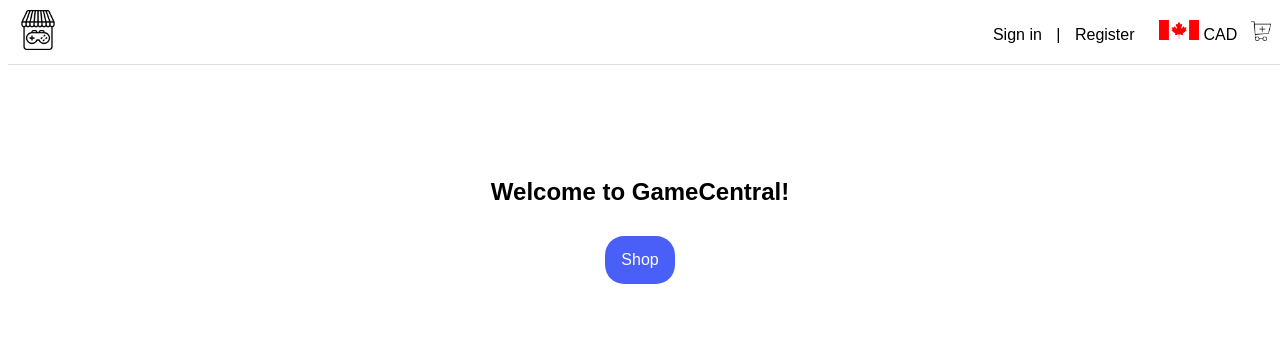
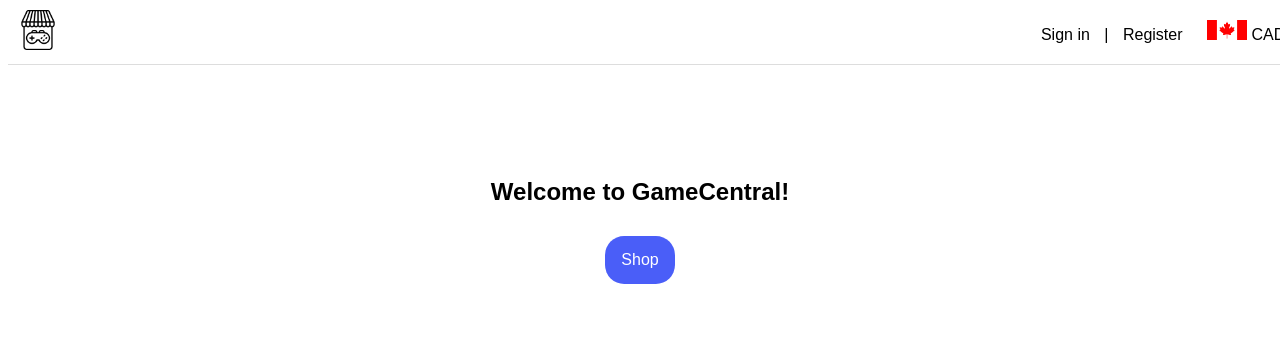
Before and after one commit to MalikSamouh/GameCentral, a website: page View/homePage.html in a window 1280 px wide. Drawn offline with Linux system fonts and the light colour scheme; no server answers; files whose address does not match are found by name.

Commit message:
fixed the cart

```diff
--- a/View/homePage.html
+++ b/View/homePage.html
@@ -24,9 +24,7 @@
         <img src="/images/FlagofCanada.png" alt="Canadian Flag">
         <span>CAD</span>
       </div>
-      <button class="cartButton" id="cartButton">
-        <img src="/images/shoppingCartEmpty.png" alt="Shopping Cart" class="shoppingCart" id="shoppingCartIcon">
-      </button>
+
     </div>
   </header>
     <div class="container">
```
Also changed, not shown: View/checkoutPage.html (+1 -0 lines), View/userHomePage.html (+3 -0 lines).
